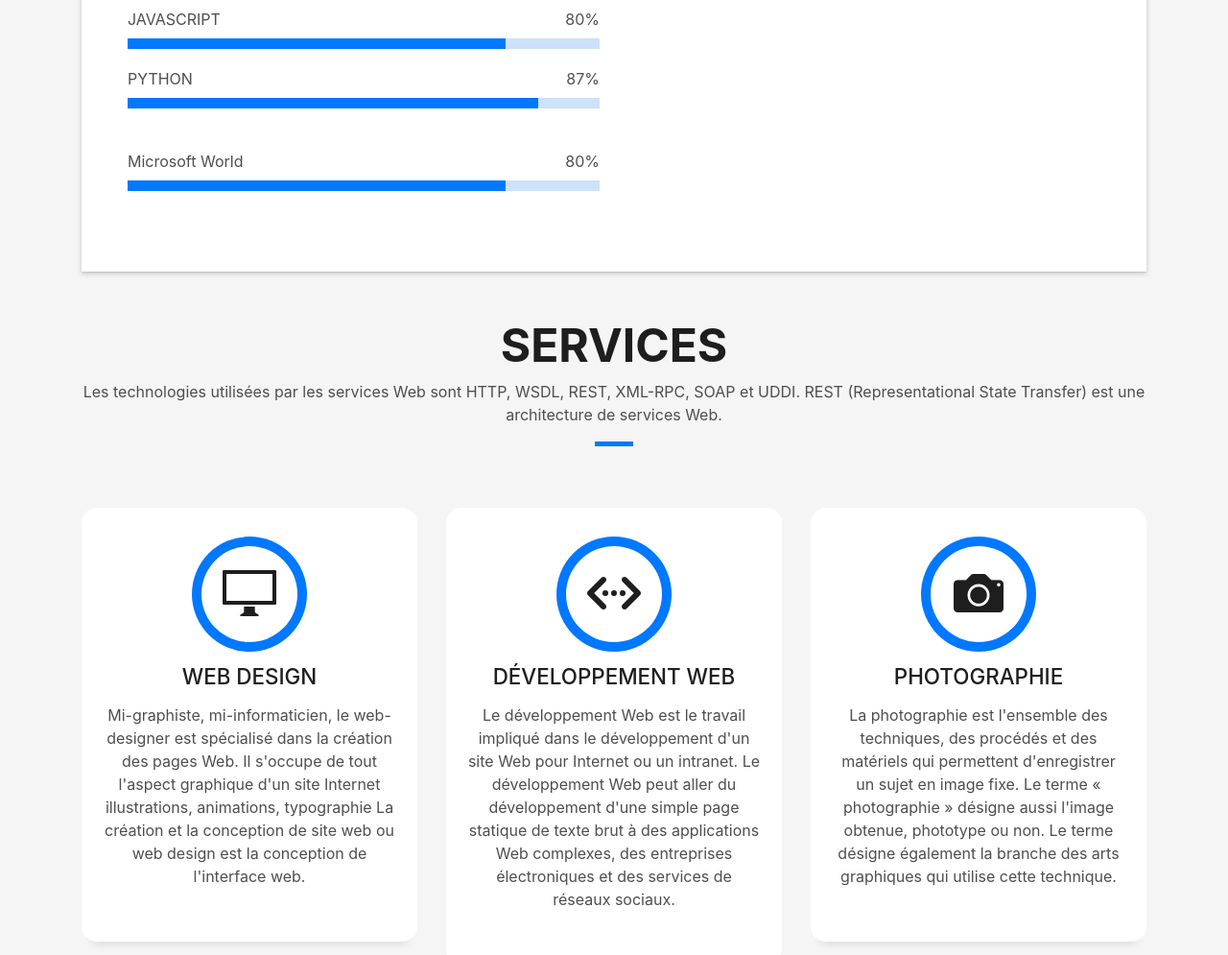
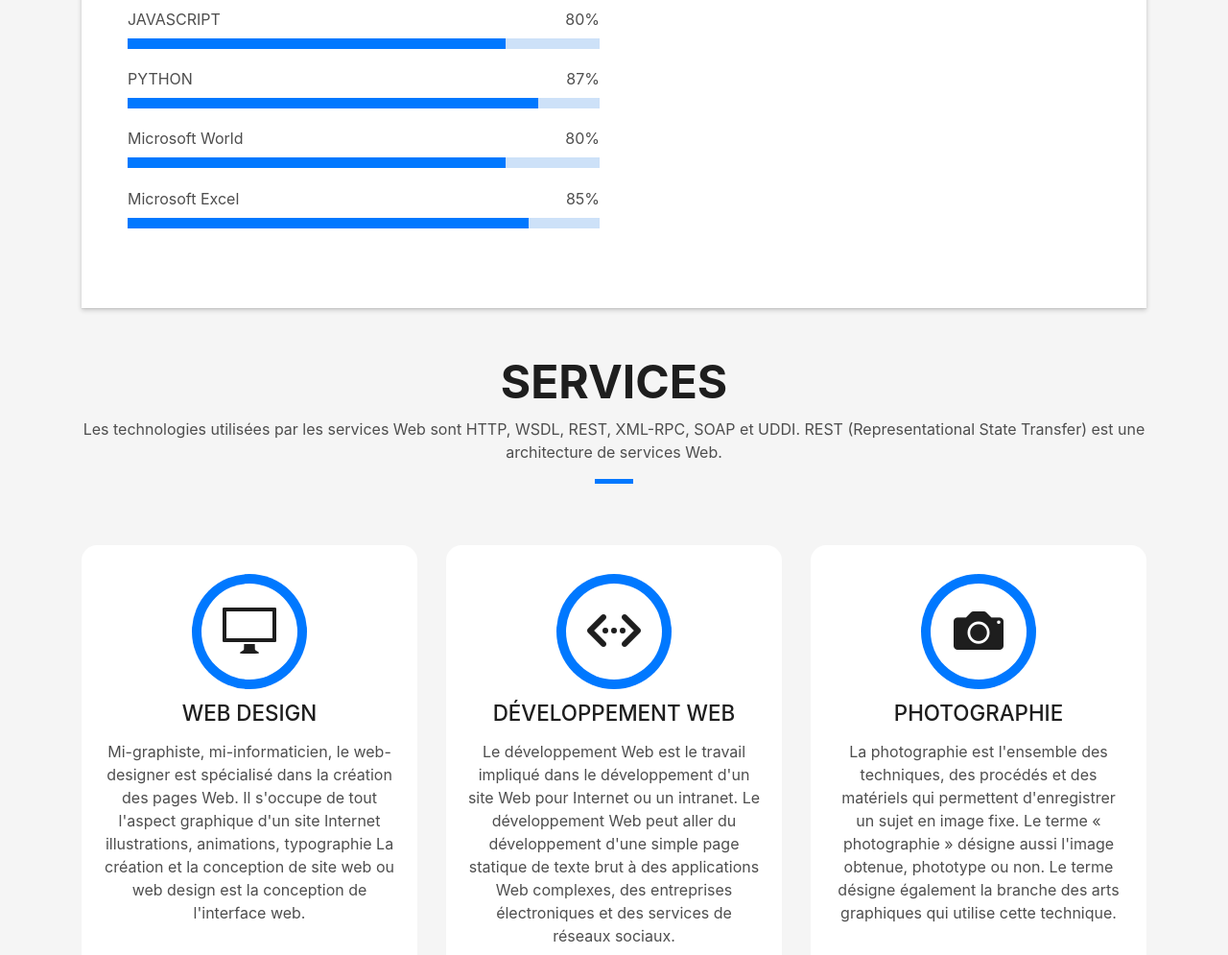
Before and after one commit to kilerbps/portfolio, a plain HTML site: page index.html in a window 1280 px wide. Shown: the part 1380-2375 px from the top of the page at 96% size. Drawn offline with Linux system fonts and the light colour scheme; files whose address does not match are found by name.

Commit message:
Update index.html

```diff
--- a/index.html
+++ b/index.html
@@ -120,9 +120,13 @@
                                     <span>PYTHON</span> <span class="pull-right">87%</span>
                                     <div class="progress">
                                         <div class="progress-bar" role="progressbar" style="width: 87%" aria-valuenow="87" aria-valuemin="0" aria-valuemax="100"></div>
-                                    </div> </br> <span>Microsoft World</span> <span class="pull-right">80%</span>
+                                    </div>  <span>Microsoft World</span> <span class="pull-right">80%</span>
                                     <div class="progress">
                                         <div class="progress-bar" role="progressbar" style="width: 80%" aria-valuenow="80" aria-valuemin="0" aria-valuemax="100"></div>
+                                    </div>
+ <span>Microsoft Excel</span> <span class="pull-right">85%</span>
+                                    <div class="progress">
+                                        <div class="progress-bar" role="progressbar" style="width: 85%" aria-valuenow="85" aria-valuemin="0" aria-valuemax="100"></div>
                                     </div>
                                 </div>
 
```
